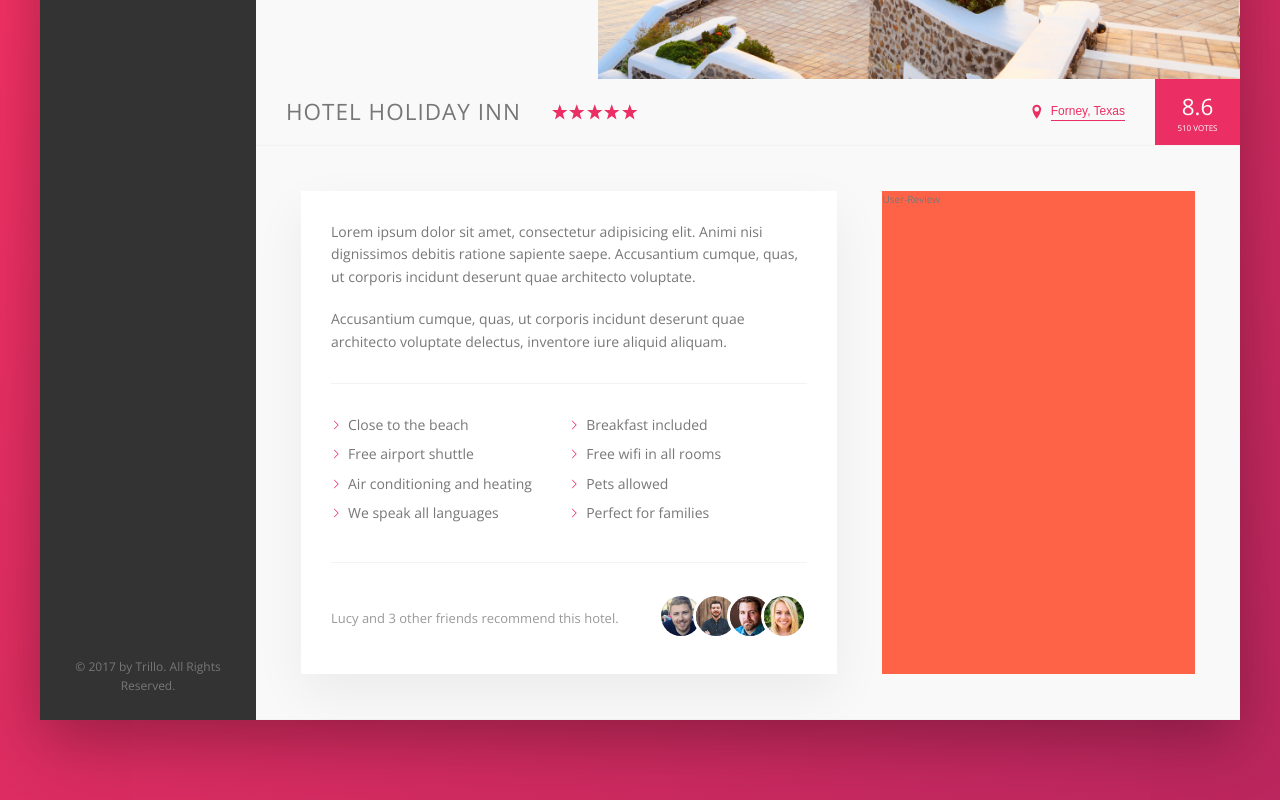
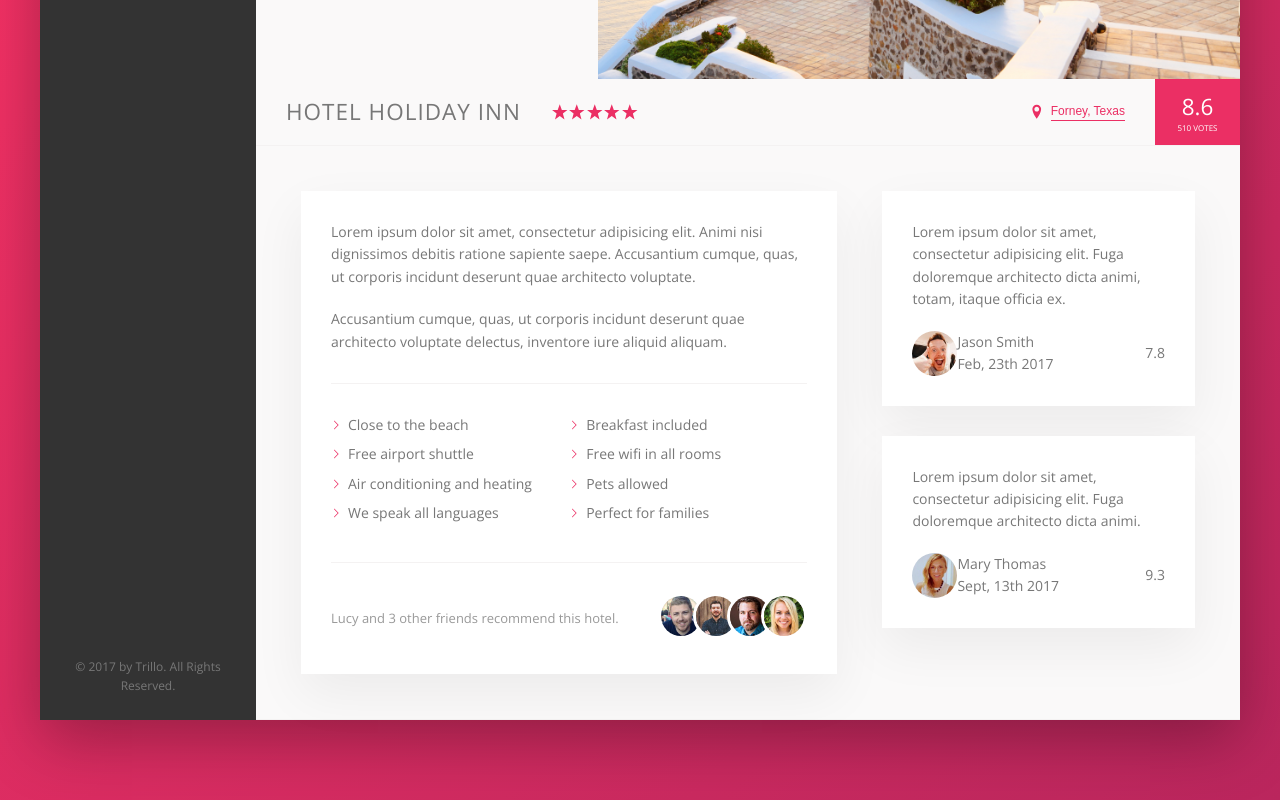
Before and after one commit to HenryGarmendia/trillo_site, a website: page index.html in a window 1280 px wide. Shown: the part 456-1256 px from the top of the page. Drawn offline with nearby package versions, Linux system fonts and the light colour scheme.

Commit message:
styling the user-reviews section

```diff
--- a/index.html
+++ b/index.html
@@ -173,11 +173,39 @@
             </div><!-- //recommend -->
           </div><!-- //description -->
           <div class="user-reviews">
-            User-Review
+            <figure class="review">
+              <blockquote class="review__text">
+                Lorem ipsum dolor sit amet, consectetur adipisicing elit. Fuga doloremque architecto dicta animi, totam, itaque officia ex.
+              </blockquote><!-- //review__text -->
+              <figcaption class="review__user">
+                <img src="img/user-1.jpg" alt="User 1 Photo" class="review__photo">
+                <div class="review__user-box">
+                  <p class="review__user-name">Jason Smith</p>
+                  <p class="review__user-date">Feb, 23th 2017</p>
+                </div><!-- //review__user-box -->
+                <div class="review__rating">7.8</div><!-- //review__rating -->
+              </figcaption><!-- //review__user -->
+            </figure><!-- //review END -->
+
+            <figure class="review">
+              <blockquote class="review__text">
+                Lorem ipsum dolor sit amet, consectetur adipisicing elit. Fuga doloremque architecto dicta animi.
+              </blockquote><!-- //review__text -->
+              <figcaption class="review__user">
+                <img src="img/user-2.jpg" alt="User 2 Photo" class="review__photo">
+                <div class="review__user-box">
+                  <p class="review__user-name">Mary Thomas</p>
+                  <p class="review__user-date">Sept, 13th 2017</p>
+                </div><!-- //review__user-box -->
+                <div class="review__rating">9.3</div><!-- //review__rating -->
+              </figcaption><!-- //review__user -->
+            </figure><!-- //review END -->
+
           </div><!-- //user-reviews -->
         </div><!-- //detail END -->
-      </main><!-- //hotel-view -->
-    </div><!-- //content -->
+      </main><!-- //hotel-view END -->
+
+    </div><!-- //content END -->
   </div><!-- //container END -->
 </body>
 </html>
--- a/sass/_components.scss
+++ b/sass/_components.scss
@@ -376,8 +376,7 @@
     margin-right: .7rem;
     width: 1rem;
 
-  }
-}
+  } }
 
 /* ========================================
 :::: ￼ RECOMMEND
@@ -405,6 +404,46 @@
 
     &:not(:last-child) {
       margin-right: -1.5rem;
-    }
+    } }
+}
+
+/* ========================================
+:::: ￼ REVIEWS
+======================================== */
+.review {
+  background-color: #fff;
+  box-shadow: var(--shadow-light);
+  margin-bottom: 3rem;
+  padding: 3rem;
+
+  &__text {
+    margin-bottom: 2rem;
+  }
+
+  &__user {
+    display: flex;
+    align-items: center;
+  }
+
+  &__photo {
+    border-radius: 50%;
+    height: 4.5rem;
+    width: 4.5rem;
+  }
+
+  &__user-box {
+    margin-right: auto;
+  }
+
+  &__user-name {
+
+  }
+
+  &__user-date {
+
+  }
+
+  &__user-rating {
+
   }
 }
--- a/sass/_layout.scss
+++ b/sass/_layout.scss
@@ -31,6 +31,7 @@
   background-color: var(--color-grey-light-1);
   border-bottom: var(--line);
   display: flex;
+  font-size: 1.4rem;
   padding: 4.5rem;
 }
 
@@ -38,12 +39,10 @@
   background-color: #fff;
   box-shadow: var(--shadow-light);
   flex: 0 0 60%;
-  font-size: 1.4rem;
   margin-right: 4.5rem;
   padding: 3rem;
 }
 
 .user-reviews {
-  background-color: tomato;
   flex: 1;
 }
```
Also changed, not shown: css/style.css.
